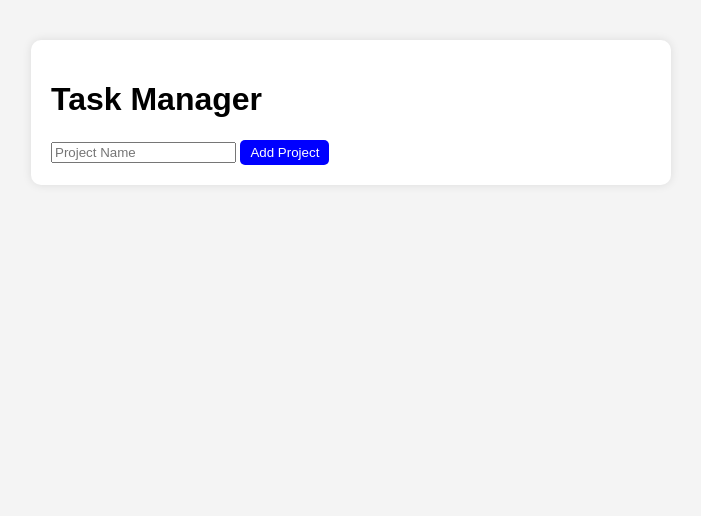
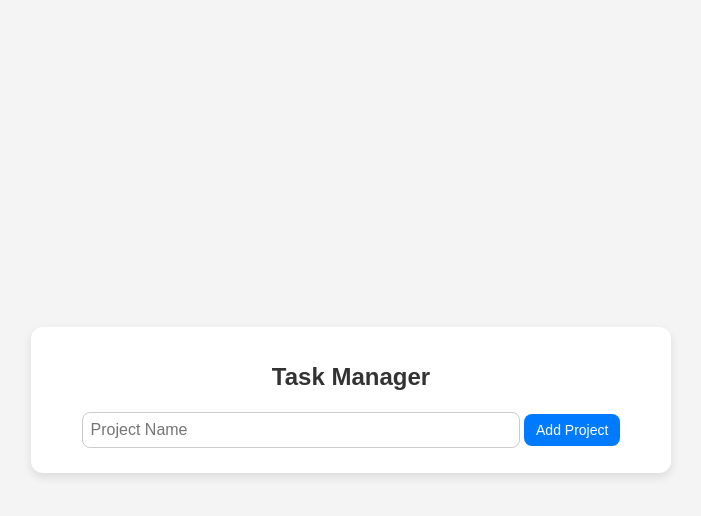
Before and after one commit to thanhbao922/task-manager, a plain HTML site: page index.html in a window 1280 px wide. Shown: the whole page, without its empty margins (289-990 px from the left). Drawn offline with Linux system fonts and the light colour scheme.

Commit message:
Update style.css
Cập nhật giao diện (CSS)

Bo góc mềm mại hơn.
Thêm hiệu ứng hover khi rê chuột vào nút.
Căn chỉnh lại khoảng cách & màu sắc dịu hơn.
Cải thiện kiểu chữ & hộp nhập liệu đẹp hơn.

```diff
--- a/style.css
+++ b/style.css
@@ -1,38 +1,93 @@
+/* Tổng quan */
 body {
-    font-family: Arial, sans-serif;
-    margin: 20px;
-    padding: 20px;
+    font-family: 'Arial', sans-serif;
+    margin: 0;
+    padding: 0;
     background-color: #f4f4f4;
+    display: flex;
+    justify-content: center;
+    align-items: center;
+    height: 100vh;
 }
+
+/* Container chính */
 .container {
     max-width: 600px;
-    margin: auto;
+    width: 100%;
     background: white;
     padding: 20px;
+    border-radius: 12px;
+    box-shadow: 0 4px 10px rgba(0, 0, 0, 0.1);
+    text-align: center;
+}
+
+/* Tiêu đề */
+h1 {
+    font-size: 24px;
+    color: #333;
+}
+
+/* Ô nhập liệu */
+input {
+    width: 70%;
+    padding: 8px;
+    margin: 5px 0;
+    border: 1px solid #ccc;
+    border-radius: 8px;
+    font-size: 16px;
+}
+
+/* Nút bấm */
+button {
+    background: #007BFF;
+    color: white;
+    border: none;
+    padding: 8px 12px;
+    font-size: 14px;
+    border-radius: 8px;
+    cursor: pointer;
+    transition: all 0.3s ease;
+}
+
+/* Hiệu ứng hover */
+button:hover {
+    background: #0056b3;
+}
+
+/* Dự án */
+.project {
+    background: #f9f9f9;
     border-radius: 10px;
-    box-shadow: 0 0 10px rgba(0, 0, 0, 0.1);
+    padding: 10px;
+    margin-top: 10px;
+    box-shadow: 0 2px 5px rgba(0, 0, 0, 0.1);
 }
-.project {
-    padding: 10px;
-    border: 1px solid #ddd;
-    margin-top: 10px;
-    background: #fafafa;
-}
+
+/* Task */
 .task {
     display: flex;
     justify-content: space-between;
-    padding: 5px;
-    border-bottom: 1px solid #ddd;
+    align-items: center;
+    background: white;
+    padding: 8px;
+    margin-top: 5px;
+    border-radius: 8px;
+    border: 1px solid #ddd;
+    transition: all 0.3s ease-in-out;
 }
+
+/* Task hoàn thành */
 .completed {
     text-decoration: line-through;
     color: gray;
 }
-button {
-    background: blue;
-    color: white;
-    border: none;
+
+/* Nút Xóa */
+button.delete {
+    background: #FF4D4D;
     padding: 5px 10px;
-    cursor: pointer;
-    border-radius: 5px;
 }
+
+button.delete:hover {
+    background: #cc0000;
+}
```
